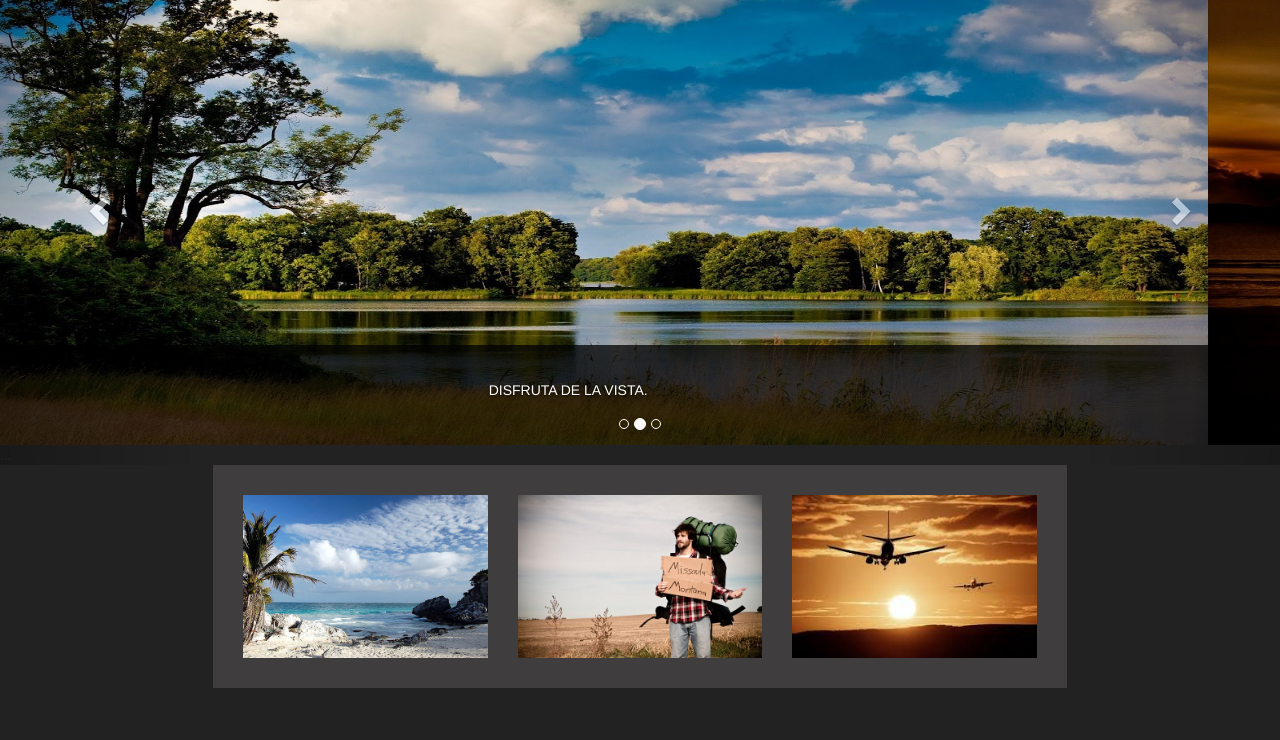
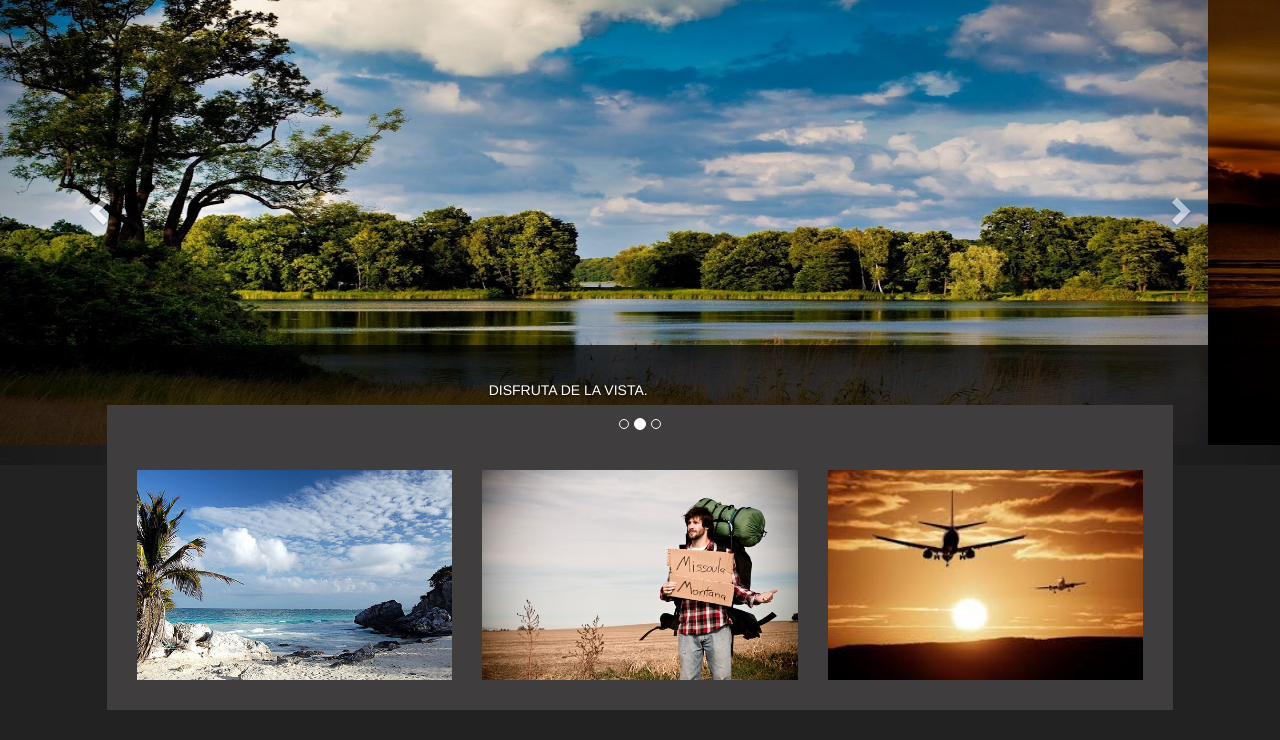
Before and after one commit to Camos17/Port-Prueba, a plain HTML site: page index.html in a window 1280 px wide. Shown: the part 55-795 px from the top of the page. Drawn offline with nearby package versions, Linux system fonts and the light colour scheme; a web font is replaced by a local one.

Commit message:
Ajustes imagenes pag. principal

```diff
--- a/css/style.css
+++ b/css/style.css
@@ -12,7 +12,8 @@ Estilo PORTAFOLIO INDEX HTML
 
 
 .no-padding{
-	padding:0;
+	padding-left: 0px;
+	padding-right: 0px;
 }
 
 
@@ -59,6 +60,8 @@ html, body{
 
 .espacioabajo {
 	background-color: #3F3D3D;
+	padding-top: 35px;
+    top: -60px;
 }
 
 .carousel-caption {
--- a/index.html
+++ b/index.html
@@ -85,18 +85,18 @@
 				</a>
 			</div>
 
-			<div class="col-xs-12 col-lg-8 col-lg-offset-2 espacioabajo">
-				<div class="col-xs-12 col-lg-4 portafolio-muestra">
+			<div class="col-xs-10 col-xs-offset-1 col-md-10 col-md-offset-1 espacioabajo">
+				<div class="col-xs-12 col-md-4 portafolio-muestra">
 					<a href="galeria.html">
 						<img class="img-responsive" src="paisaje10.jpg" alt="...">
 					</a>
 				</div>
-				<div class="col-xs-12 col-lg-4 portafolio-muestra">
+				<div class="col-xs-12 col-md-4 portafolio-muestra">
 					<a href="galeria.html">
 						<img class="img-responsive" src="viajes1.jpg" alt="...">
 					</a>
 				</div>
-				<div class="col-xs-12 col-lg-4 portafolio-muestra">
+				<div class="col-xs-12 col-md-4 portafolio-muestra">
 					<a href="galeria.html">
 						<img class="img-responsive" src="viajes2.jpg" alt="...">
 					</a>
```
